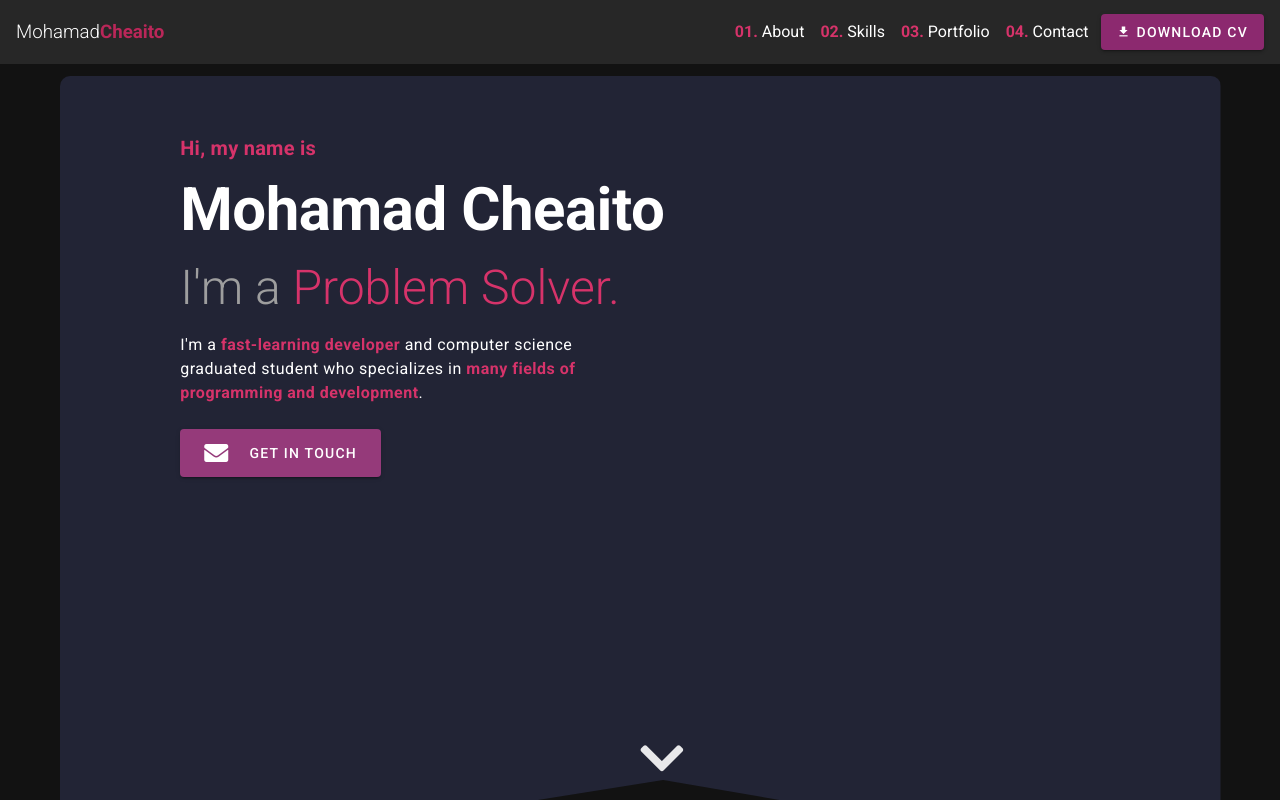
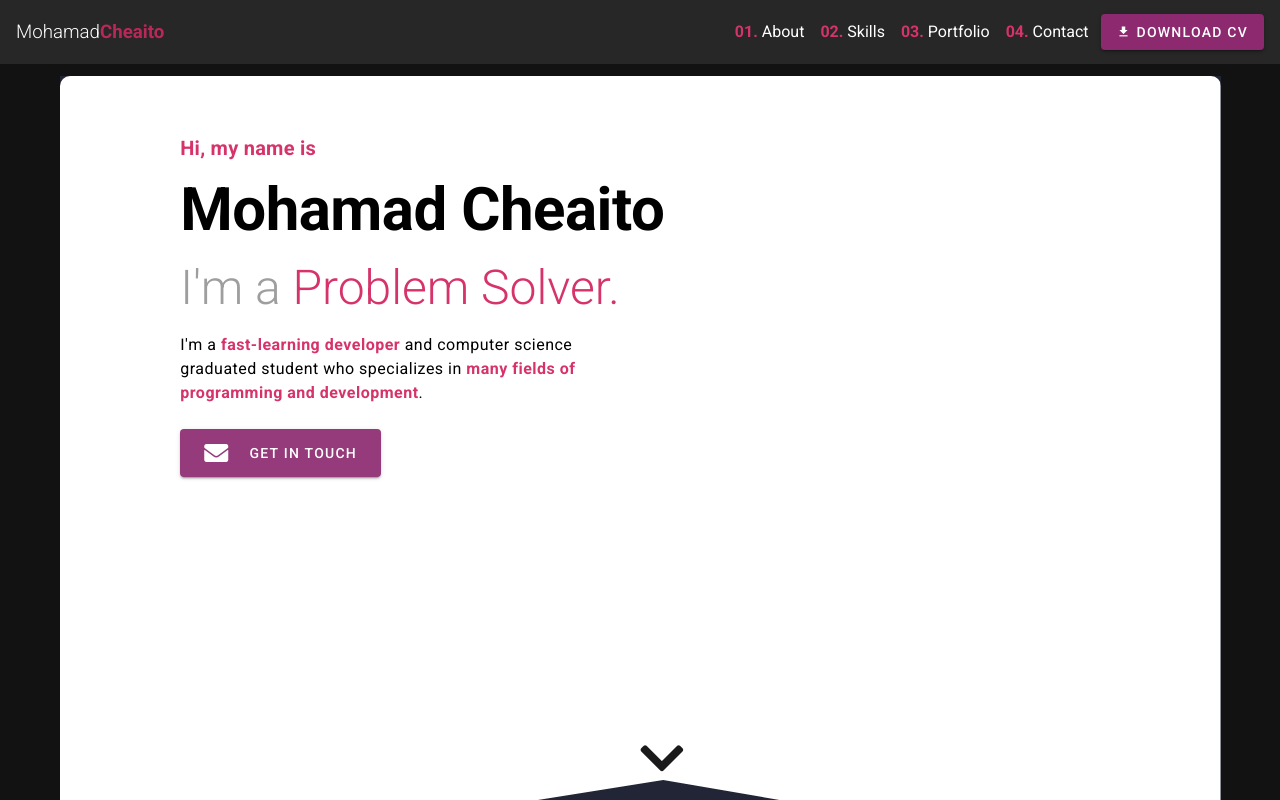
Before and after one commit to MuhamadCheaito/personal-portfolio-v1, a Vue app: page / in a window 1280 px wide. Shown: the top 800 px of the page. Built offline with nearby package versions, Linux system fonts and the light colour scheme; some icons are missing.

Commit message:
make some other bit changes

```diff
--- a/src/views/Home.vue
+++ b/src/views/Home.vue
@@ -1,7 +1,7 @@
 <template>
   <v-container
     fluid
-    style="height:100vh;position:relative;background-color:#222435;"
+    style="height:100vh;position:relative;"
     class="d-flex align-start body"
   >
     <v-row class="mt-5">
@@ -76,7 +76,7 @@
       <v-col cols="1" align="right" justify="bottom" align-self="end"></v-col>
     </v-row>
     <div class="down-arrow" @click="$vuetify.goTo('#about', scrollOptions)">
-      <v-icon href="#about" style="cursor:pointer" size="50px">fa-chevron-down</v-icon>
+      <v-icon href="#about" class="hidden-md-and-down black--text" style="cursor:pointer" size="50px">fa-chevron-down</v-icon>
     </div>
   </v-container>
 </template>
--- a/src/views/Root.vue
+++ b/src/views/Root.vue
@@ -1,6 +1,6 @@
 <template>
-<div>
-    <Home/>
+<div style="background-color:#222536;">
+    <Home style="background-color:white;color:black"/>
     <About/>
     <Skills />
     <Portfolio/>
@@ -8,6 +8,7 @@
 </div>
 </template>
 <style scoped>
+
 .white-text {
   color:white;
 }
```
